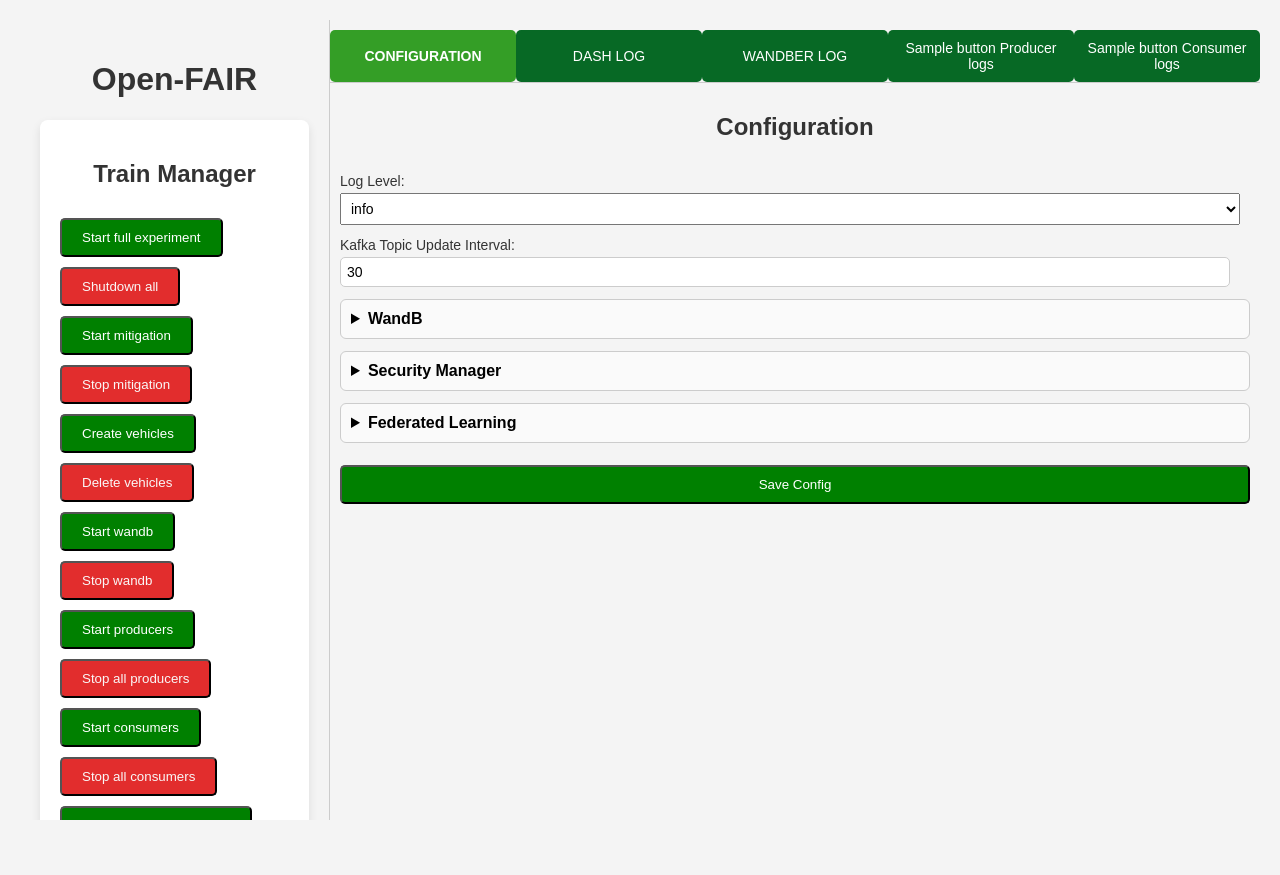
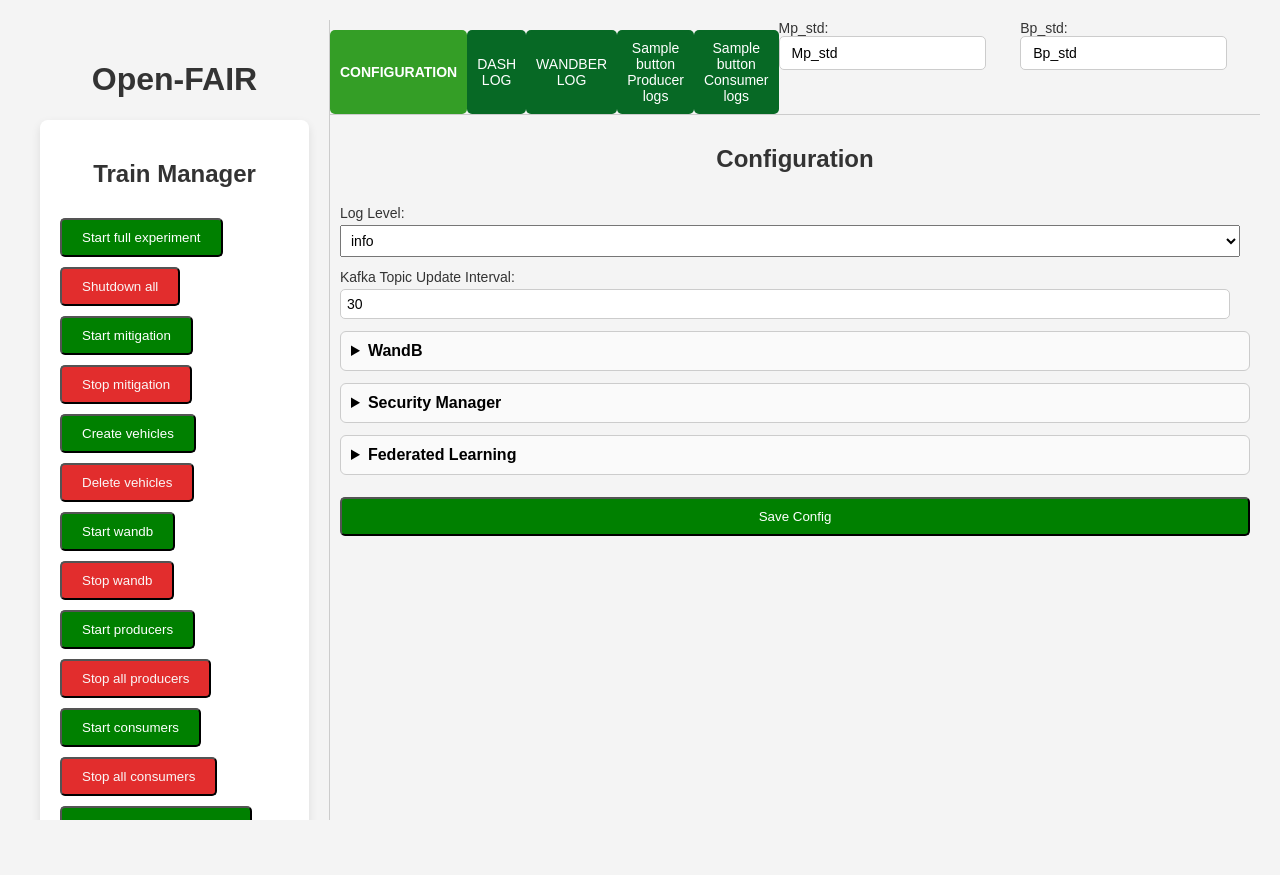
Before and after one commit to DIETI-DISTA-IoT/of-dashboard, a Python web app: template templates/index.html in a window 1280 px wide. Before the commit the page ends 820 px from the top, so only its background shows below. Run offline with Jinja, Linux system fonts and the light colour scheme; the template is opened without the code that fills it: most values are stand-ins (such as "Sample title", 1, 10 or a date in 2020).

Commit message:
dynamic noise textboxes WIP

```diff
--- a/templates/index.html
+++ b/templates/index.html
@@ -76,6 +76,8 @@
                 {% for button in rendering_params.botmaster_buttons %}
                     <button id="{{ button }}_producer_log" class="tablink" onclick="openTab(event, '{{ button }}_producer-log')">{{ button }} Producer logs</button>
                     <button id="{{ button }}_consumer_log" class="tablink" onclick="openTab(event, '{{ button }}_consumer-log')">{{ button }} Consumer logs</button>
+                    <label>Mp_std: <input type="text" name="{{ button }}.Mp_std" value="Mp_std"></label>
+                    <label>Bp_std: <input type="text" name="{{ button }}.Bp_std" value="Bp_std"></label>
                 {% endfor %}
             </div>
 
```
